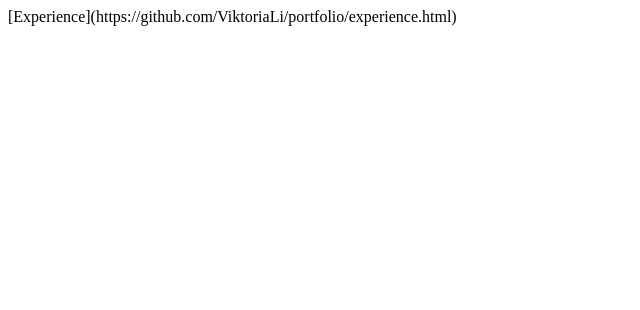
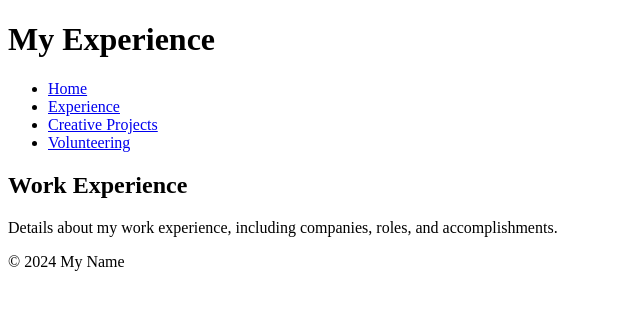
Before and after one commit to ViktoriaLi/portfolio, a plain HTML site: page index.html in a window 1280 px wide. Shown: the whole page, without its empty margins (0-640 px from the left). Drawn offline with Linux system fonts and the light colour scheme.

Commit message:
Update index.html

```diff
--- a/index.html
+++ b/index.html
@@ -1 +1,29 @@
-[Experience](https://github.com/ViktoriaLi/portfolio/experience.html)
+<!DOCTYPE html>
+<html lang="en">
+<head>
+    <meta charset="UTF-8">
+    <meta name="viewport" content="width=device-width, initial-scale=1.0">
+    <title>Experience</title>
+    <link rel="stylesheet" href="styles.css">
+</head>
+<body>
+    <header>
+        <h1>My Experience</h1>
+        <nav>
+            <ul>
+                <li><a href="index.html">Home</a></li>
+                <li><a href="experience.html">Experience</a></li>
+                <li><a href="projects.html">Creative Projects</a></li>
+                <li><a href="volunteering.html">Volunteering</a></li>
+            </ul>
+        </nav>
+    </header>
+    <section>
+        <h2>Work Experience</h2>
+        <p>Details about my work experience, including companies, roles, and accomplishments.</p>
+    </section>
+    <footer>
+        <p>&copy; 2024 My Name</p>
+    </footer>
+</body>
+</html>
```
